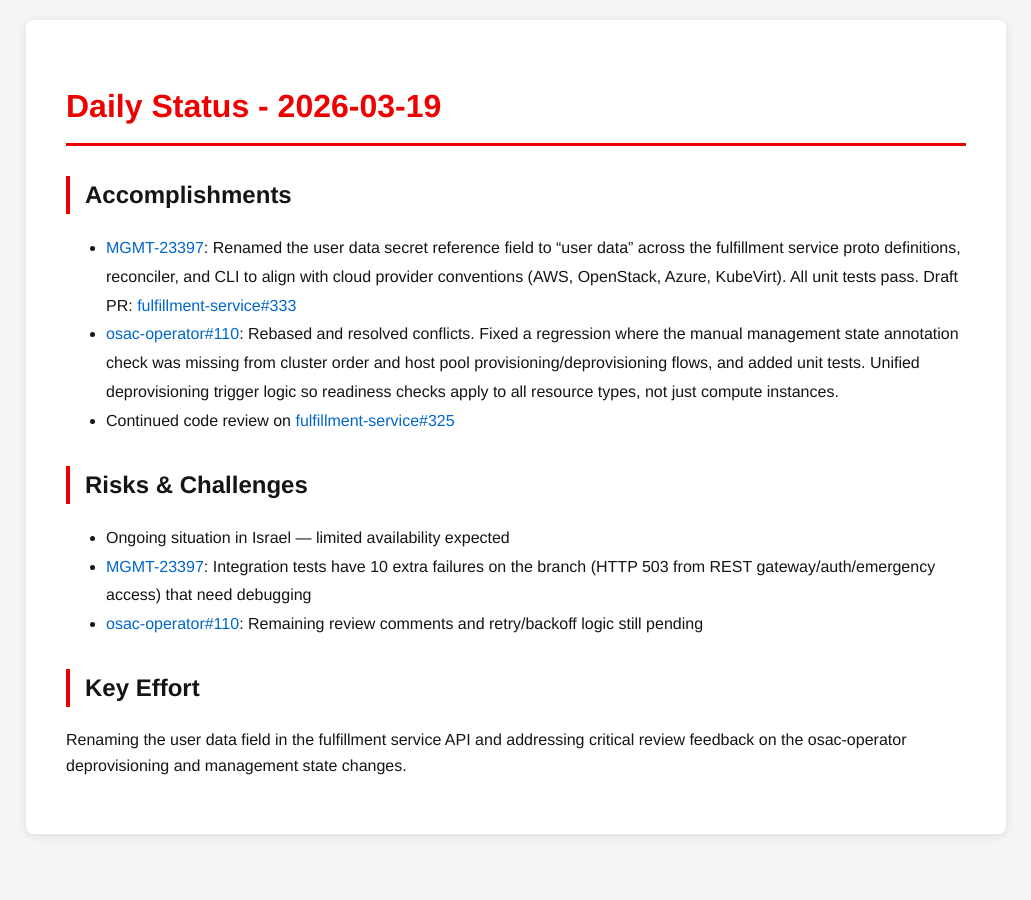
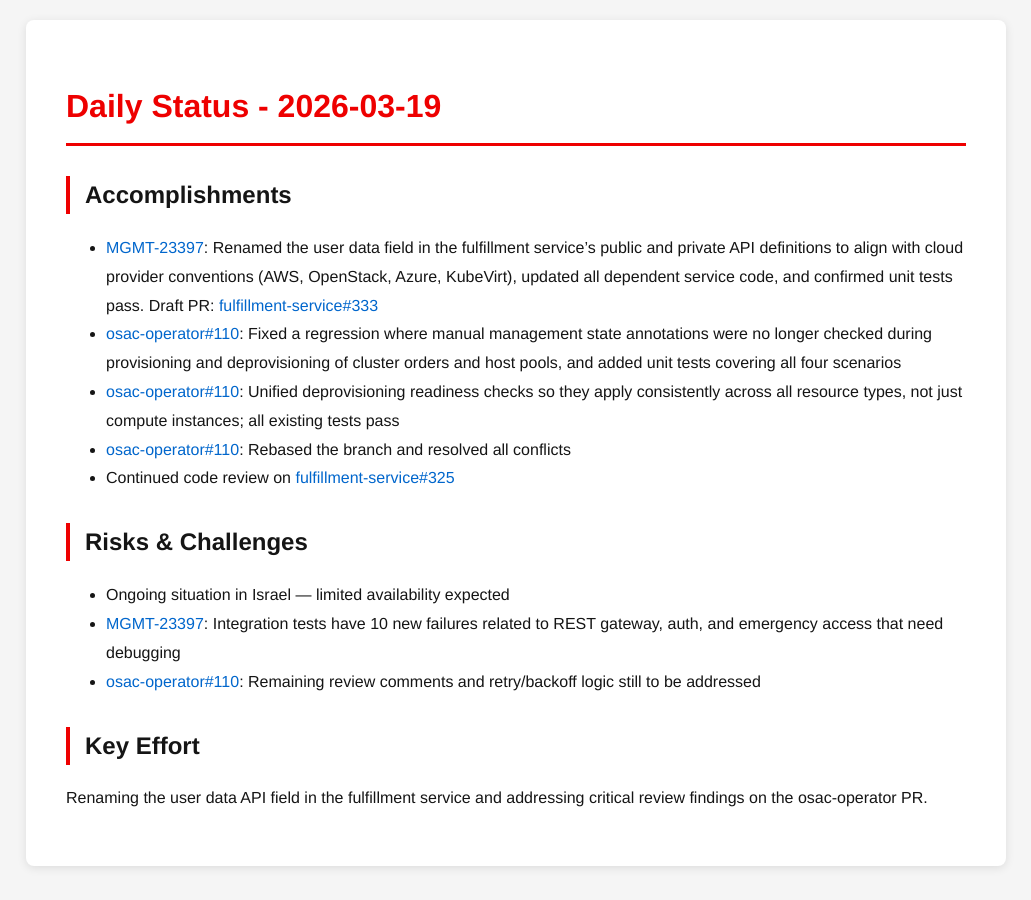
Before and after one commit to tzvatot/daily-status, a Jekyll site: the page built from 2026-03-19.md, in a window 1280 px wide. Shown: the whole page, without its empty margins (124-1155 px from the left). Built offline with Jekyll 4.4.1, drawn with Linux system fonts in a browser that asks for light colours.

Commit message:
Daily status update - 2026-03-19

```diff
--- a/2026-03-19.md
+++ b/2026-03-19.md
@@ -7,14 +7,16 @@
 # Daily Status - 2026-03-19
 
 ## Accomplishments
-- [MGMT-23397](https://issues.redhat.com/browse/MGMT-23397): Renamed the user data secret reference field to "user data" across the fulfillment service proto definitions, reconciler, and CLI to align with cloud provider conventions (AWS, OpenStack, Azure, KubeVirt). All unit tests pass. Draft PR: [fulfillment-service#333](https://github.com/osac-project/fulfillment-service/pull/333)
-- [osac-operator#110](https://github.com/osac-project/osac-operator/pull/110): Rebased and resolved conflicts. Fixed a regression where the manual management state annotation check was missing from cluster order and host pool provisioning/deprovisioning flows, and added unit tests. Unified deprovisioning trigger logic so readiness checks apply to all resource types, not just compute instances.
+- [MGMT-23397](https://issues.redhat.com/browse/MGMT-23397): Renamed the user data field in the fulfillment service's public and private API definitions to align with cloud provider conventions (AWS, OpenStack, Azure, KubeVirt), updated all dependent service code, and confirmed unit tests pass. Draft PR: [fulfillment-service#333](https://github.com/osac-project/fulfillment-service/pull/333)
+- [osac-operator#110](https://github.com/osac-project/osac-operator/pull/110): Fixed a regression where manual management state annotations were no longer checked during provisioning and deprovisioning of cluster orders and host pools, and added unit tests covering all four scenarios
+- [osac-operator#110](https://github.com/osac-project/osac-operator/pull/110): Unified deprovisioning readiness checks so they apply consistently across all resource types, not just compute instances; all existing tests pass
+- [osac-operator#110](https://github.com/osac-project/osac-operator/pull/110): Rebased the branch and resolved all conflicts
 - Continued code review on [fulfillment-service#325](https://github.com/osac-project/fulfillment-service/pull/325)
 
 ## Risks & Challenges
 - Ongoing situation in Israel — limited availability expected
-- [MGMT-23397](https://issues.redhat.com/browse/MGMT-23397): Integration tests have 10 extra failures on the branch (HTTP 503 from REST gateway/auth/emergency access) that need debugging
-- [osac-operator#110](https://github.com/osac-project/osac-operator/pull/110): Remaining review comments and retry/backoff logic still pending
+- [MGMT-23397](https://issues.redhat.com/browse/MGMT-23397): Integration tests have 10 new failures related to REST gateway, auth, and emergency access that need debugging
+- [osac-operator#110](https://github.com/osac-project/osac-operator/pull/110): Remaining review comments and retry/backoff logic still to be addressed
 
 ## Key Effort
-Renaming the user data field in the fulfillment service API and addressing critical review feedback on the osac-operator deprovisioning and management state changes.
+Renaming the user data API field in the fulfillment service and addressing critical review findings on the osac-operator PR.
```
